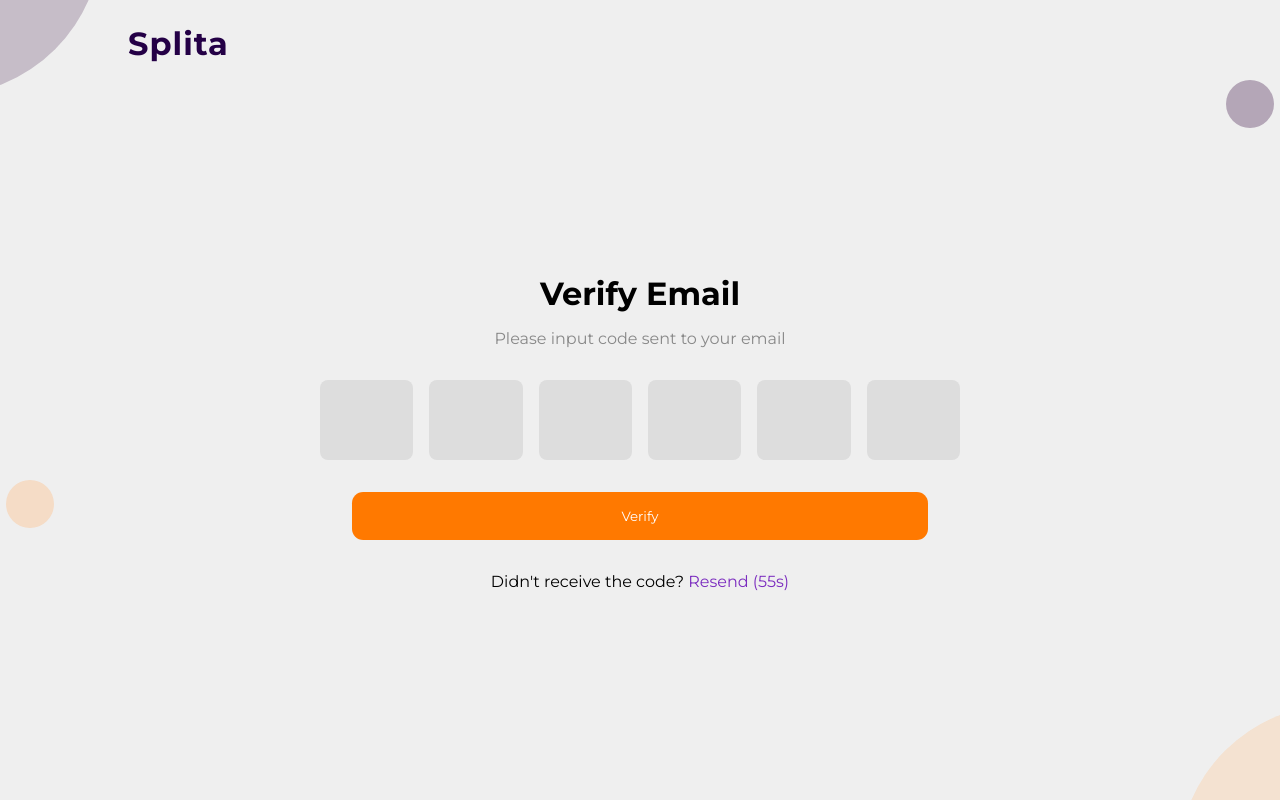
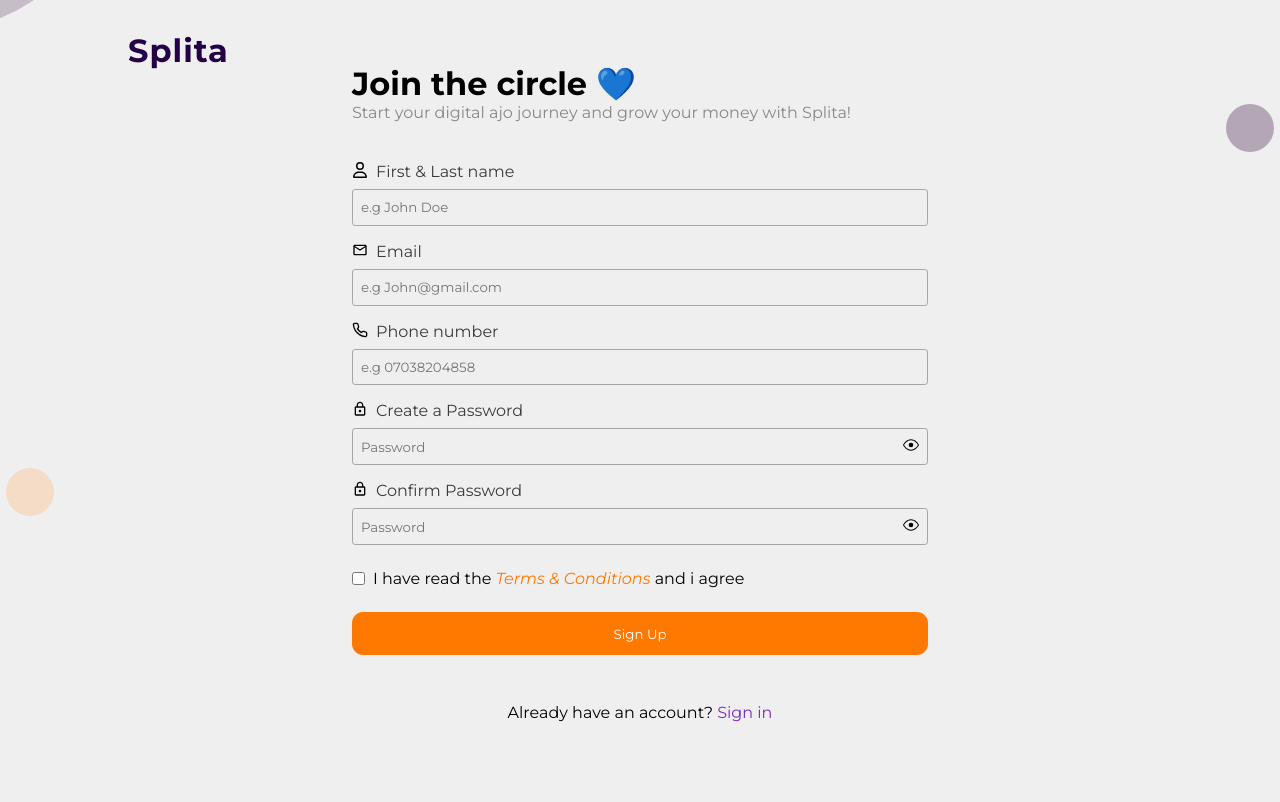
Before and after one commit to Raphael877/Splita, a React (Vite) app: page / in a window 1280 px wide. Shown: the top 802 px of the page. Built offline with nearby package versions, Linux system fonts and the light colour scheme.

Commit message:
i did the auth ui

```diff
--- a/src/App.jsx
+++ b/src/App.jsx
@@ -1,26 +1,22 @@
 import React from 'react'
-// import {HashRouter, Routes, Route} from 'react-router-dom'
-
-// import SignUp from './Auth/SignUp.jsx'
-// import SignIn from './Auth/SignIn.jsx'
-// import ForgotPassword from './Auth/ForgotPassword'
-// import ForgotCheckEmail from './Auth/ForgotCheckEmail'
+import {HashRouter, Routes, Route} from 'react-router-dom'
+import SignUp from './Auth/SignUp.jsx'
+import SignIn from './Auth/SignIn.jsx'
+import ForgotPassword from './Auth/ForgotPassword'
+import ForgotCheckEmail from './Auth/ForgotCheckEmail'
 import VerifyEmail from './Auth/VerifyEmail'
 
 const App = () => {
   return (
-    // <HashRouter>
-    //   <Routes>
-
-    //   </Routes>
-    // </HashRouter>
-    <>
-      {/* <SignUp/> */}
-      {/* <SignIn /> */}
-      {/* <ForgotPassword /> */}
-      {/* < ForgotCheckEmail /> */}
-      <VerifyEmail />
-    </>
+    <HashRouter>
+      <Routes>
+        <Route path="/" element={<SignUp />} />
+        <Route path="/signin" element={<SignIn />} />
+        <Route path="/forgotpassword" element={<ForgotPassword />} />
+        <Route path="/forgotcheckemail" element={<ForgotCheckEmail />} />
+        <Route path="/verifyemail" element={<VerifyEmail />} />
+      </Routes>
+    </HashRouter>
   )
 }
 
--- a/src/Auth/ForgotCheckEmail.jsx
+++ b/src/Auth/ForgotCheckEmail.jsx
@@ -1,7 +1,9 @@
 import React from 'react'
 import styled from "styled-components"
+import { useNavigate } from 'react-router-dom';
 
 const ForgotCheckEmail = () => {
+    const navigate = useNavigate()
   return (
     <ForgotCheckEmail_content>
         <div className='circle_top_left'></div>
@@ -45,7 +47,7 @@
 
                 <button>Create New Password</button>
 
-                <p style={{color: '#7b2cbf', cursor: 'pointer', textAlign: 'center'}}>Go Back</p>
+                <p style={{color: '#7b2cbf', cursor: 'pointer', textAlign: 'center'}} onClick={() => navigate('/forgotpassword')}>Go Back</p>
 
             </form>
 
--- a/src/Auth/ForgotPassword.jsx
+++ b/src/Auth/ForgotPassword.jsx
@@ -1,8 +1,10 @@
 import React from 'react'
 import styled from "styled-components"
 import { MdOutlineEmail } from "react-icons/md";
+import { useNavigate } from 'react-router-dom';
 
 const ForgotPassword = () => {
+    const navigate = useNavigate()
   return (
     <ForgotPassword_content>
         <div className='circle_top_left'></div>
@@ -27,9 +29,9 @@
                     </div>
                 </div>
 
-                <button>Send Instructions</button>
+                <button onClick={() => navigate('/forgotcheckemail')}>Send Instructions</button>
 
-                <p  style={{color: '#7b2cbf', cursor: 'pointer', textAlign: 'center'}}>Go back</p>
+                <p style={{color: '#7b2cbf', cursor: 'pointer', textAlign: 'center'}} onClick={() => navigate('/signin')}>Go back</p>
 
             </form>
         </ForgotPassword_wrapper>
@@ -153,6 +155,7 @@
             border-radius: 0.8rem;
             border: none;
             cursor: pointer;
+            margin-block: 1rem;
             &:hover{
                 background-color: #e79751;
                 transition: all 350ms ease-in-out;
--- a/src/Auth/SignIn.jsx
+++ b/src/Auth/SignIn.jsx
@@ -4,8 +4,12 @@
 import { MdOutlineEmail } from "react-icons/md";
 import { MdLockOutline } from "react-icons/md";
 import { GoEyeClosed } from "react-icons/go";
+import { useState } from 'react';
+import { useNavigate } from 'react-router-dom';
 
 const SignIn = () => {
+    const [show, setShow] = useState(false);
+    const navigate = useNavigate()
   return (
     <SignIn_content>
         <div className='circle_top_left'></div>
@@ -37,16 +41,18 @@
                         <p style={{color: '#3d3c3c'}}>Password</p>
                     </div>
                     <div className='input_div'>
-                        <input type='password' placeholder='Enter your password' />
-                        <GoEyeClosed style={{cursor: 'pointer'}}/>
+                        <input type={show ? 'text' : "password"} placeholder='Enter your password' />
+                        <div className='icon' onClick={() => setShow(!show)}>
+                            {show ? <GoEyeClosed style={{cursor: 'pointer'}}/> : <GoEye style={{cursor: 'pointer'}}/>}
+                        </div>
                     </div>
                 </div>
 
-                <p style={{color: '#7b2cbf', cursor: 'pointer', marginBlock: '0.5rem'}}>Forgot Password?</p>
+                <p style={{color: '#7b2cbf', cursor: 'pointer', marginBlock: '0.5rem'}} onClick={() => navigate('/forgotpassword')}>Forgot Password?</p>
 
                 <button style={{cursor: 'pointer'}}>Sign In</button>
 
-                <p style={{textAlign: 'center'}}>Don't have an account? <span style={{color: '#7b2cbf', cursor: 'pointer'}}>Sign Up</span></p>
+                <p style={{textAlign: 'center'}}>Don't have an account? <span style={{color: '#7b2cbf', cursor: 'pointer'}} onClick={() => navigate('/')}>Sign Up</span></p>
 
             </form>
 
--- a/src/Auth/SignUp.jsx
+++ b/src/Auth/SignUp.jsx
@@ -7,8 +7,13 @@
 import { FaRegUser } from "react-icons/fa6";
 import { FiPhone } from "react-icons/fi";
 import { GoEyeClosed } from "react-icons/go";
+import { useState } from 'react';
+import { useNavigate } from 'react-router-dom';
 
 const SignUp = () => {
+    const [show, setShow] = useState(false);
+    const [show2, setShow2] = useState(false);
+    const navigate = useNavigate()
   return (
     <SignUp_content>
         <div className='circle_top_left'></div>
@@ -59,8 +64,10 @@
                         <p style={{color: '#3d3c3c'}}>Create a Password</p>
                     </div>
                     <div className='input_div'>
-                        <input type='password' placeholder='Password' />
-                        <GoEyeClosed style={{cursor: 'pointer'}}/>
+                        <input type={show ? 'text' : 'password'} placeholder='Password' />
+                        <div className='icon' onClick={() => setShow(!show)}>
+                            {show ? <GoEyeClosed style={{cursor: 'pointer'}}/> : <GoEye style={{cursor: 'pointer'}}/>}
+                        </div>
                     </div>
                 </div>
 
@@ -70,8 +77,10 @@
                         <p style={{color: '#3d3c3c'}}>Confirm Password</p>
                     </div>
                     <div className='input_div'>
-                        <input type='password' placeholder='Password' />
-                        <GoEyeClosed style={{cursor: 'pointer'}}/>
+                        <input type={show2 ? 'text' : 'password'} placeholder='Password' />
+                        <div className='icon' onClick={() => setShow2(!show2)}>
+                            {show2 ? <GoEyeClosed style={{cursor: 'pointer'}}/> : <GoEye style={{cursor: 'pointer'}}/>}
+                        </div>
                     </div>
                 </div>
 
@@ -80,9 +89,9 @@
                     <p>I have read the <i style={{color: '#ff7900', cursor:'pointer'}}>Terms & Conditions</i> and i agree</p>
                 </div>
 
-                <button>Sign Up</button>
+                <button onClick={() => navigate('/verifyemail')}>Sign Up</button>
 
-                <p className='already'> Already have an account? <span style={{color: '#7b2cbf', cursor: 'pointer'}}>Sign in</span></p>
+                <p className='already'> Already have an account? <span style={{color: '#7b2cbf', cursor: 'pointer' }} onClick={() => navigate('/signin')}>Sign in</span></p>
             </form>
         </SignUp_wrapper>
     </SignUp_content>
--- a/src/Auth/VerifyEmail.jsx
+++ b/src/Auth/VerifyEmail.jsx
@@ -24,8 +24,6 @@
                     <input type="tel" inputMode="numeric" maxLength={1} />
                     <input type="tel" inputMode="numeric" maxLength={1} />
                     <input type="tel" inputMode="numeric" maxLength={1} />
-
-
                 </div>
 
                 <button>Verify</button>
```
Lines whose indentation alone changed are shown as unchanged.
